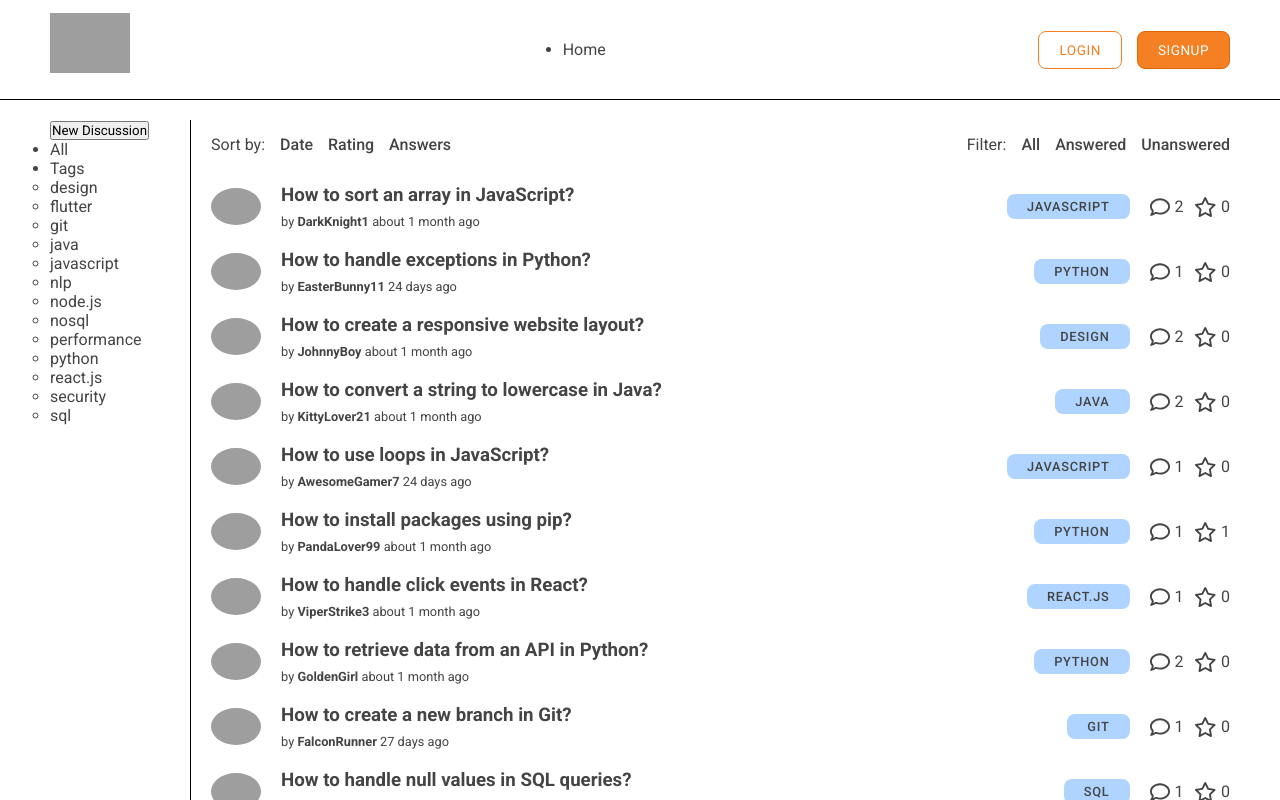
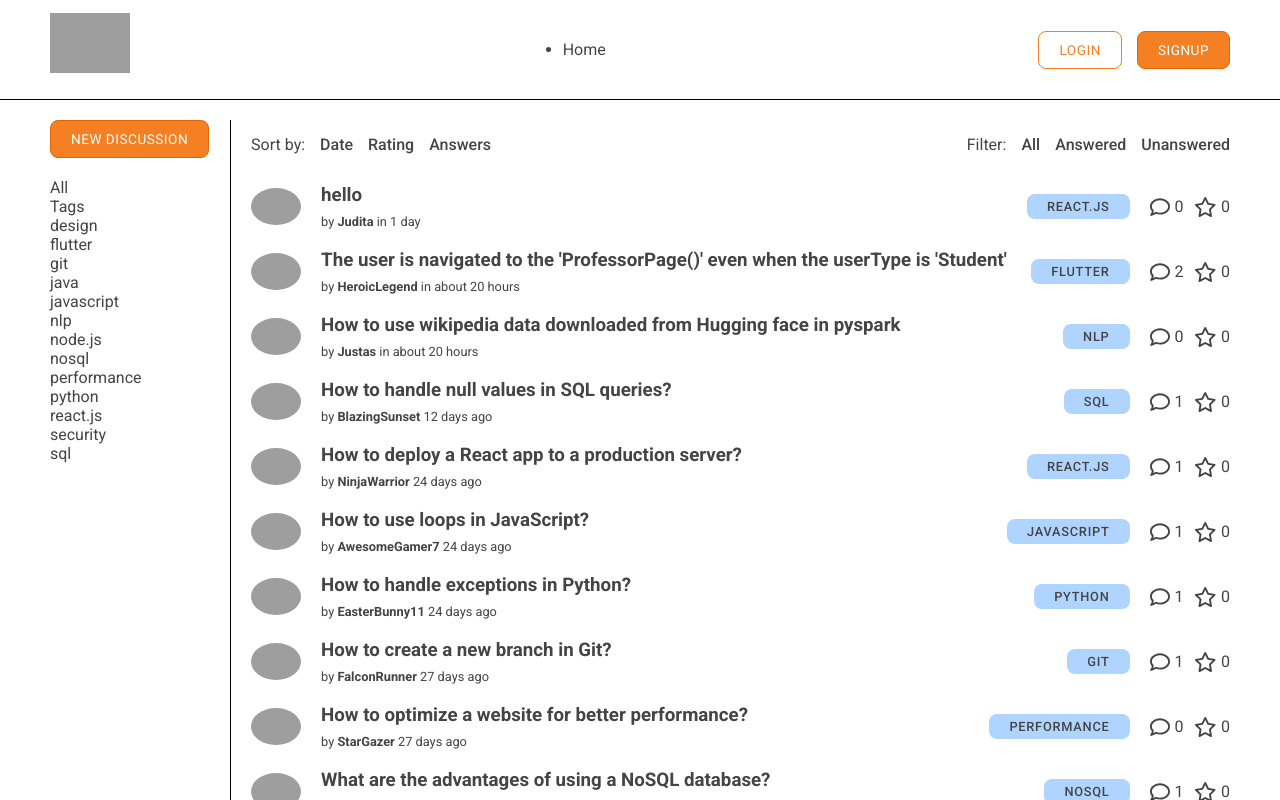
Before and after one commit to justasti/FEU6-galutinis-atsiskaitymas, a React (Vite) app: page / in a window 1280 px wide. Shown: the top 800 px of the page. Built offline with nearby package versions, Linux system fonts and the light colour scheme; data requests are answered from the project's data file; grey boxes are pictures that could not be loaded.

Commit message:
add link to new quetion, set default sort

```diff
--- a/src/data.json
+++ b/src/data.json
@@ -176,6 +176,16 @@
       "tag": "flutter",
       "userId": "d-03rCUCA_QARi_wp47Ze",
       "datePosted": "2023-05-20T07:50:47.426Z",
+      "isEdited": false,
+      "ratings": []
+    },
+    {
+      "id": "NWMrYSGo0_EUTlqs5VcsM",
+      "title": "hello",
+      "content": "<p><span style=\"color: rgb(230, 0, 0);\">justelis</span></p>",
+      "tag": "react.js",
+      "userId": "ncxeJ_Pl2ubsKyFouZ7aK",
+      "datePosted": "2023-05-20T18:49:29.391Z",
       "isEdited": false,
       "ratings": []
     }
@@ -358,8 +368,9 @@
       "questionId": "SbEVp9czazw4Mx7aHIuo8",
       "content": "<p>try this little modification here :</p><p>class _MyAppState extends State { late Widget initialPage = const LoadingPage();</p><pre class=\"ql-syntax\" spellcheck=\"false\">@override\n  void initState() {\n    super.initState();\n    if (widget.loggedIn &amp;&amp; widget.user != null) {\n      updateInitialPage();\n    }\n  }\n\n  void updateInitialPage() {\n    if (widget.user!.userType == 'Student') {\n      initialPage = const StudentPage();\n    } else if (widget.user!.userType == 'Professor') {\n      initialPage = const ProfessorPage();\n    } else {\n      initialPage = Welcome();\n      print('Returning to Welcome Screen 1...');\n    }\n  }\n\n  @override\n  Widget build(BuildContext context) {\n    return MaterialApp(\n      debugShowCheckedModeBanner: false,\n      title: 'Institution Code',\n      theme: ThemeData(\n          scaffoldBackgroundColor: const Color.fromARGB(255, 239, 239, 239)),\n      routes: {\n        '/': (context) =&gt; initialPage,\n        '/login': (context) =&gt; Welcome(),\n      },\n      initialRoute: '/',\n    );\n  }\n\n  @override\n  void didUpdateWidget(MyApp oldWidget) {\n    super.didUpdateWidget(oldWidget);\n    if (widget.loggedIn &amp;&amp; widget.user != null) {\n      updateInitialPage();\n      setState(() {});\n    }\n  }\n}\n</pre>",
       "datePosted": "2023-05-20T07:55:30.622Z",
-      "isEdited": false,
-      "ratings": []
+      "isEdited": true,
+      "ratings": [],
+      "dateEdited": "2023-05-20T18:51:49.187Z"
     },
     {
       "id": "6ludmqhIRcpUcYGr3e2PZ",
--- a/src/features/UI/sidenav/sidenav.component.jsx
+++ b/src/features/UI/sidenav/sidenav.component.jsx
@@ -1,11 +1,14 @@
 import { useGetQuestionsTagsQuery } from '../../questions/questions.api'
 import { StyledSideNav } from './sidenav.styles'
+import { Button } from '../../'
 import { Link } from 'react-router-dom'
 const SideNav = () => {
   const { data: tags } = useGetQuestionsTagsQuery()
   return (
     <StyledSideNav>
-      <button>New Discussion</button>
+      <Link to='/questions/add'>
+        <Button variant='inverted'>New Discussion</Button>
+      </Link>
       <ul>
         <li>
           <Link to='/'>All</Link>
--- a/src/features/UI/sidenav/sidenav.styles.jsx
+++ b/src/features/UI/sidenav/sidenav.styles.jsx
@@ -7,5 +7,11 @@ export const StyledSideNav = styled.aside`
   position: sticky;
   top: 120px;
   height: max-content;
-  padding-right: 20px;
+  > ul {
+    margin-top: 20px;
+    list-style: none;
+    ul {
+      list-style: none;
+    }
+  }
 `
--- a/src/features/questions/questions-list-page/questions-list.page.jsx
+++ b/src/features/questions/questions-list-page/questions-list.page.jsx
@@ -6,7 +6,7 @@ import { useState, useEffect } from 'react'
 import { useGetAnswersQuery } from '../../answers/answers.api'
 
 const QuestionsList = () => {
-  const [sort, setSort] = useState(null)
+  const [sort, setSort] = useState('date')
   const [filter, setFilter] = useState(null)
   const [order, setOrder] = useState('desc')
   const [params, setParams] = useSearchParams()
@@ -18,8 +18,8 @@ const QuestionsList = () => {
   const { data: answers, isLoading: answersLoading } = useGetAnswersQuery()
 
   useEffect(() => {
-    const sortParam = params.get('sort')
-    const orderParam = params.get('order') || 'asc'
+    const sortParam = params.get('sort') || 'date'
+    const orderParam = params.get('order') || 'desc'
     setSort(sortParam)
     setOrder(orderParam)
   }, [params])
```
